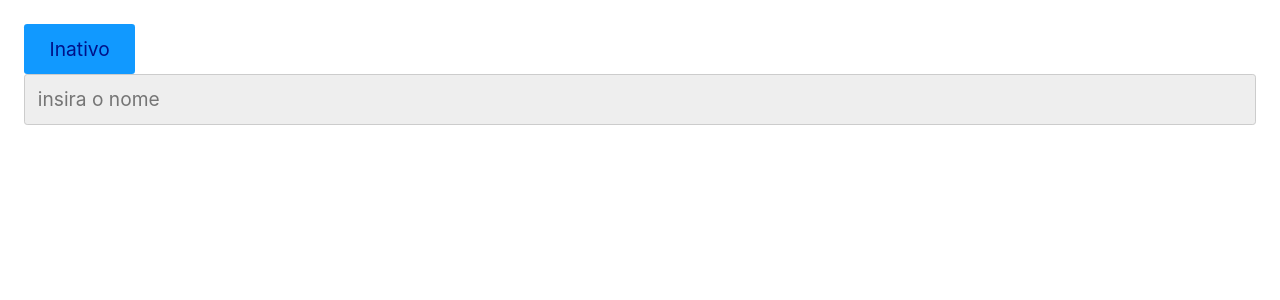
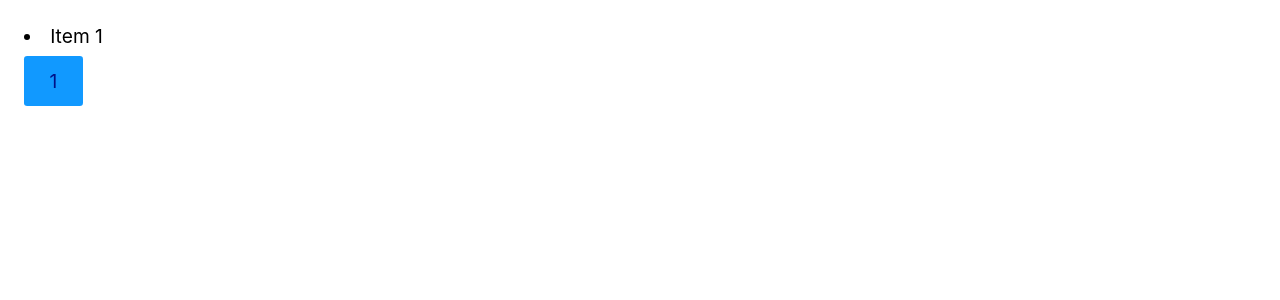
Before and after one commit to LeonardoLobas/React-Origamid, a React (Vite) app: page / in a window 1280 px wide. Shown: the top 300 px of the page. Built offline with nearby package versions, Linux system fonts and the light colour scheme.

Commit message:
Use state

```diff
--- a/src/Hooks/hooks.jsx
+++ /dev/null
@@ -1,23 +0,0 @@
-import React from "react";
-
-const Hooks = () => {
-    const [ativo, setAtivo] = React.useState(false);
-    const [nome, setNome] = React.useState("");
-
-    return (
-        <>
-            <button onClick={() => setAtivo(!ativo)}>
-                {ativo ? "Ativo" : "Inativo"}
-            </button>
-
-            <input
-                placeholder="insira o nome"
-                onChange={(e) => setNome(e.target.value)}
-            />
-
-            <h1>{nome}</h1>
-        </>
-    );
-};
-
-export default Hooks;
--- /dev/null
+++ b/src/Use_state/hooks.jsx
@@ -0,0 +1,27 @@
+import React from "react";
+
+const Hooks = () => {
+    const [contar, setContar] = React.useState(1);
+    const [items, setItems] = React.useState(["Item 1"]);
+
+    function handleClick() {
+        setContar((contar) => {
+            // setContar possui um efeito colateral.
+            setItems((items) => [...items, "Item " + (contar + 1)]);
+            return contar + 1;
+        });
+        // Tirar o efeito de dentro do setContar irá concertar o erro
+        // setItems((items) => [...items, 'Item ' + (contar + 1)]);
+    }
+
+    return (
+        <>
+            {items.map((item) => (
+                <li key={item}>{item}</li>
+            ))}
+            <button onClick={handleClick}>{contar}</button>
+        </>
+    );
+};
+
+export default Hooks;
--- a/src/main.jsx
+++ b/src/main.jsx
@@ -1,7 +1,7 @@
 import React from "react";
 import ReactDOM from "react-dom/client";
-import App from "./App.jsx";
-import Hooks from "./Hooks/hooks.jsx";
+import App from "./Aplicativo_projeto/App.jsx";
+import Hooks from "./Use_state/hooks.jsx";
 
 // ReactDOM.createRoot(document.getElementById("root")).render(<App />);
 ReactDOM.createRoot(document.getElementById("root")).render(<Hooks />);
```
Also changed, not shown: src/Aplicativo_projeto/App.jsx (renamed from src/app.jsx), src/Aplicativo_projeto/footer.jsx (renamed from src/footer.jsx), src/Aplicativo_projeto/header.jsx (renamed from src/header.jsx), src/Aplicativo_projeto/home.jsx (renamed from src/home.jsx), src/Aplicativo_projeto/produto.jsx (renamed from src/produto.jsx), src/Aplicativo_projeto/produtos.jsx (renamed from src/produtos.jsx), src/Aplicativo_projeto/titulo.jsx (renamed from src/titulo.jsx).
